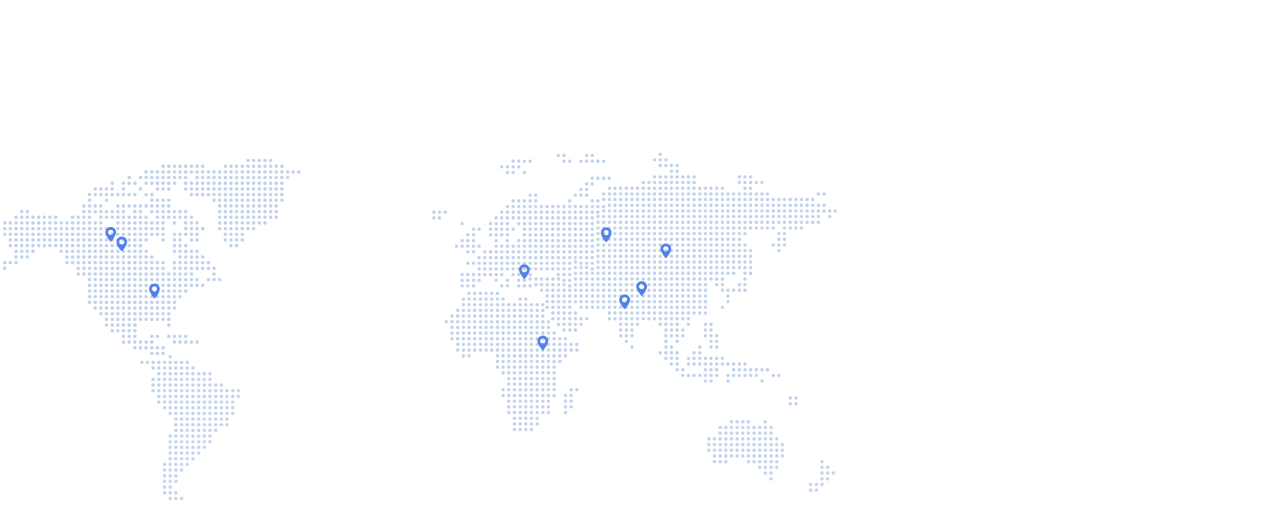
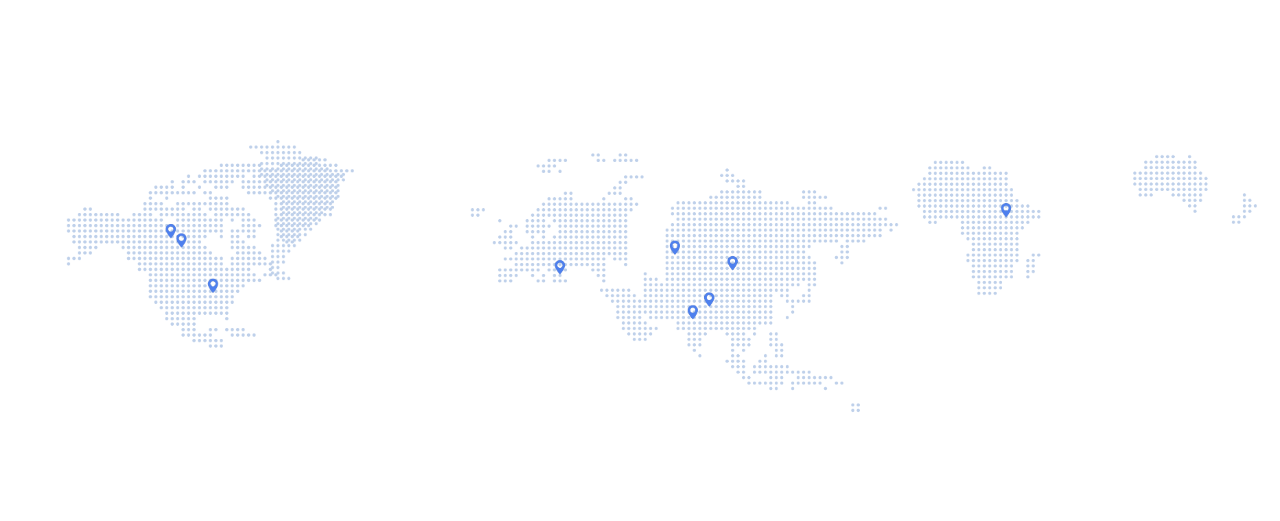
Before and after one commit to adyakadam/continents, a plain HTML site: page index.html in a window 1280 px wide. Shown: the part 2970-3491 px from the top of the page. Drawn offline with nearby package versions, Linux system fonts and the light colour scheme; some packages are replaced by stand-ins of ours; a script that the page names is missing.

Commit message:
Update continents.css

```diff
--- a/continents.css
+++ b/continents.css
@@ -1,4 +1,4 @@
-continent{
+/*continent{
     position: relative;
     justify-content: center;
     display: flex;
@@ -38,3 +38,49 @@ continent{
     bottom: -280px;
     left: -445px;
 }
+*/
+.continent{
+    max-width: 100%;
+    display: block;
+    margin-left: 5%;
+    margin-right: auto;
+    justify-content: center;
+}
+.s_america{
+    position: relative;
+    display:block;
+    bottom: -11.1979%;
+    left: -9.375%;
+    max-height: 100%;
+}
+.n_america                                                                                                                                                                             f_america{
+    position: relative;
+    display:block;
+    bottom: -10.46875%;
+    left: -10.4166666%;
+    max-height: 100%;
+}
+.asia{
+    object-position: left-bottom;
+    position: relative;
+    display:block;
+    max-height: 100%;
+    left: -7.0833333%;
+    top: -.88541667%;
+
+}
+.africa{
+    bottom: -6.77083333%;
+    display:block;
+    max-height: 100%;
+    position: relative;
+    left: -7.81640625%;
+}
+
+.australia{
+    position: relative;
+    bottom: -14.583333px;
+    left: -23.1770833px;
+    display:block;
+    max-height: 100%;
+}
```
